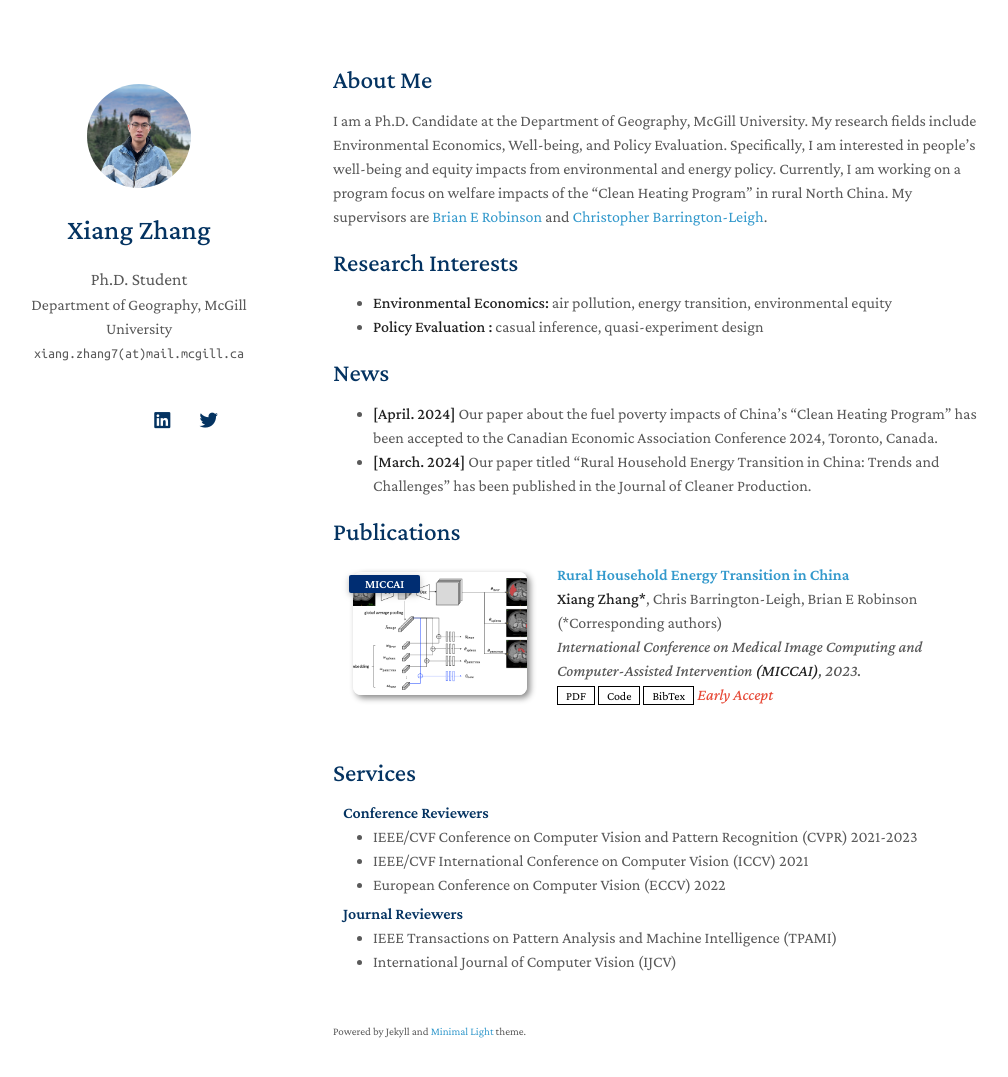
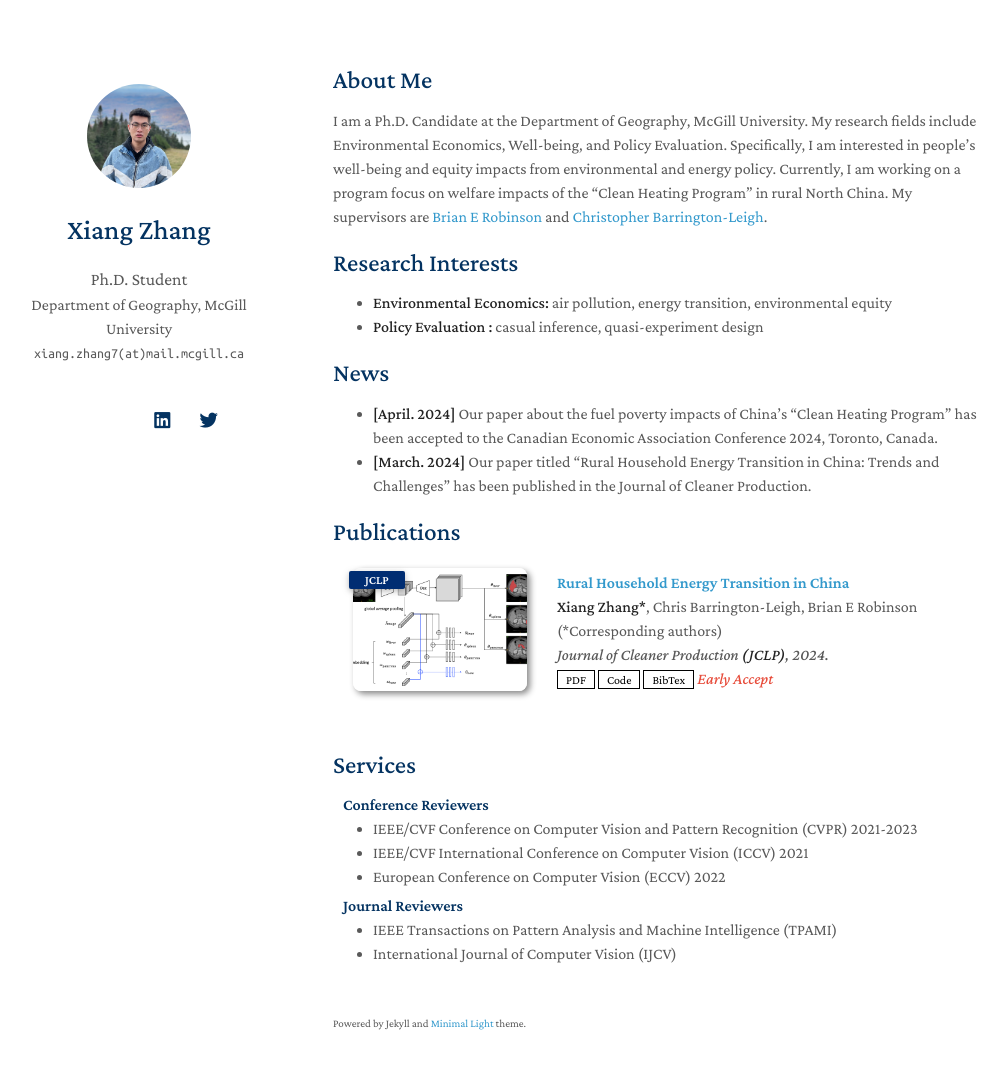
Before and after one commit to XiangShawnZhang/XiangShawnZhang.github.io, a Jekyll site: the page built from index.md, in a window 1280 px wide and 1112 px high. Shown: the top 1077 px of the window, without its empty margins (137-1145 px from the left). Built offline with Jekyll 4.4.1, drawn with Linux system fonts in a browser that asks for light colours; nearby versions of some CDN libraries; a style sheet for code colours, icons or effects is not loaded; our own code applies the rules of GitHub Pages for plain Markdown files.

Commit message:
Update publications.yml

```diff
--- a/_data/publications.yml
+++ b/_data/publications.yml
@@ -2,8 +2,8 @@ main:
 
   - title: Rural Household Energy Transition in China
     authors: <strong>Xiang Zhang*</strong>, Chris Barrington-Leigh, Brian E Robinson (*Corresponding authors)
-    conference_short: MICCAI
-    conference: International Conference on Medical Image Computing and Computer-Assisted Intervention <strong>(MICCAI)</strong>, 2023.
+    conference_short: JCLP
+    conference: Journal of Cleaner Production <strong>(JCLP)</strong>, 2024.
     pdf: https://arxiv.org/pdf/2306.00988.pdf
     code: https://github.com/MrGiovanni/ContinualLearning
     bibtex: https://bib.yliu.me/MICCAI23.txt
```
